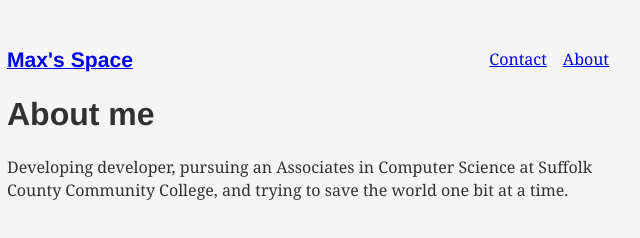
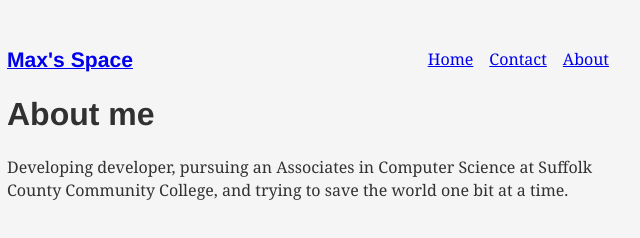
Before and after one commit to themanselmo/MySite, a Gatsby site in the folder gatsby-site/: page /about/ in a window 1280 px wide. Shown: the full height of the page, 324-964 px from the left. Built offline with nearby package versions, Linux system fonts and the light colour scheme; Gatsby itself is replaced by a stand-in of ours; some packages are replaced by stand-ins of ours.

Commit message:
added a home button to the navbar

```diff
--- a/gatsby-site/package.json
+++ b/gatsby-site/package.json
@@ -18,7 +18,7 @@
     "gatsby-plugin-emotion": "^4.1.6",
     "gatsby-plugin-typography": "^2.3.7",
     "gatsby-source-filesystem": "^2.1.33",
-    "gatsby-transformer-remark": "^2.6.23",
+    "gatsby-transformer-remark": "^2.14.0",
     "react": "^16.9.0",
     "react-dom": "^16.9.0",
     "react-typography": "^0.16.19",
--- a/gatsby-site/src/components/layout.js
+++ b/gatsby-site/src/components/layout.js
@@ -13,6 +13,7 @@ export default ({ children }) => (
                 <h3 style={{ display: 'inline' }}>Max's Space</h3>
             </Link>
             <ul style={{ listStyle: 'none', float: 'right' }}>
+                <ListLink to="/">Home</ListLink>
                 <ListLink to="/contact/">Contact</ListLink>
                 <ListLink to="/about/">About</ListLink>
             </ul>
```
Also changed, not shown: 1 other file.
